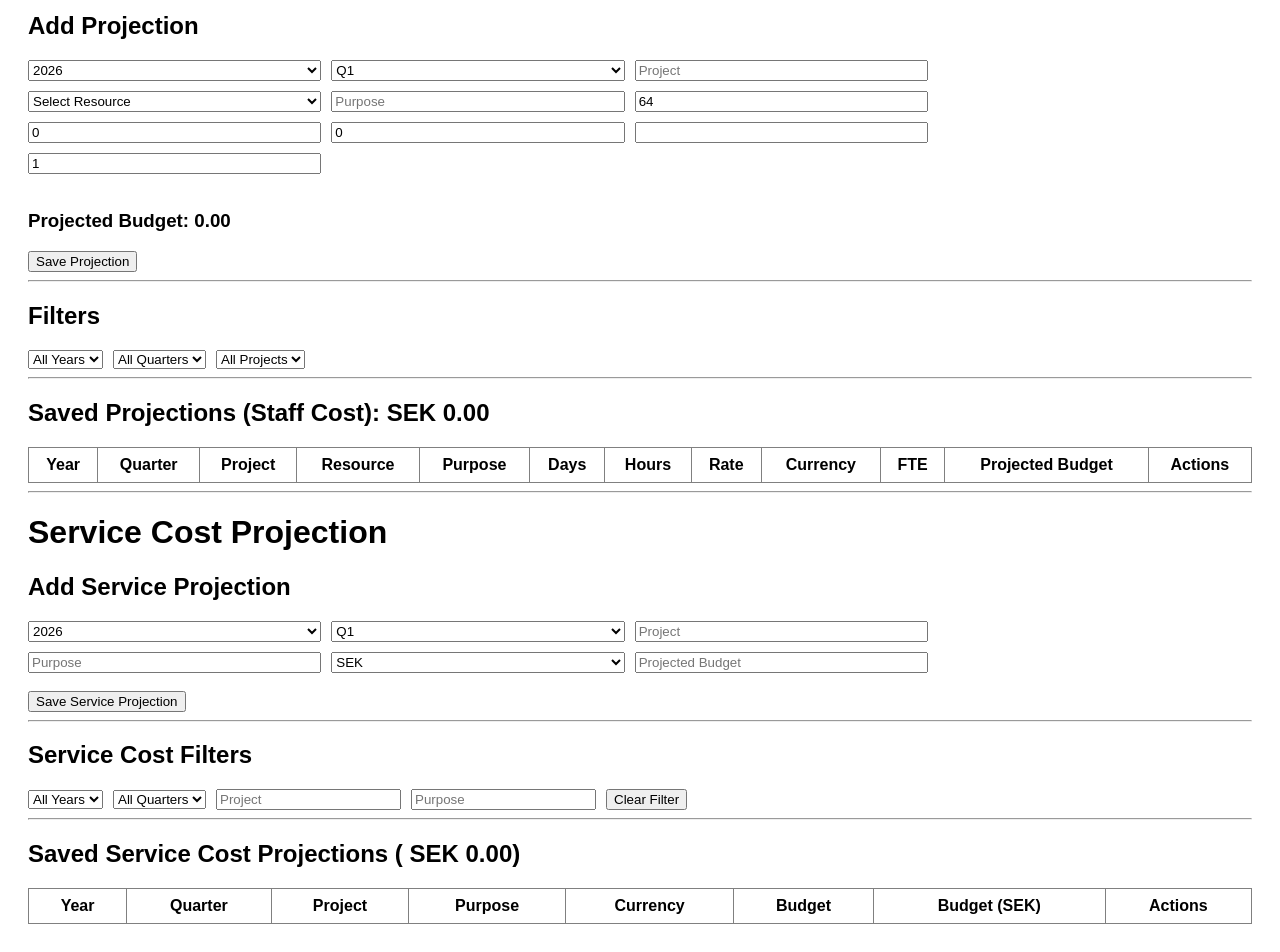
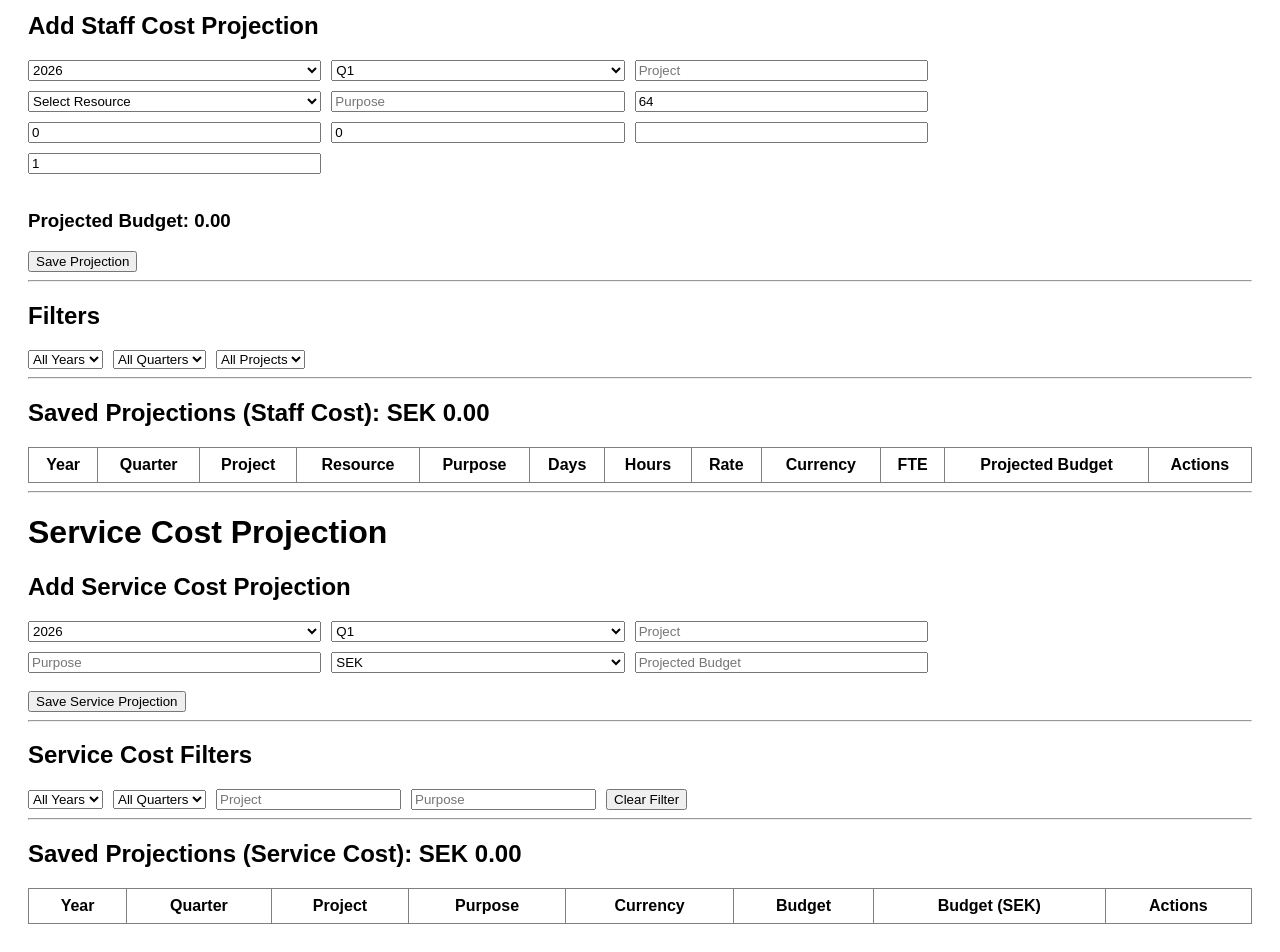
Before and after one commit to pinaki-GH/budget-tracker, a Next.js app: page /projections in a window 1280 px wide. Shown: the part 159-1111 px from the top of the page. Built offline with nearby package versions, Linux system fonts and the light colour scheme.

Commit message:
Update page.js

```diff
--- a/app/projections/page.js
+++ b/app/projections/page.js
@@ -534,7 +534,7 @@ function convertToSEK(
       <hr />
 
       <h2>
-        Add Projection
+        Add Staff Cost Projection
       </h2>
 
       <div
@@ -892,7 +892,7 @@ function convertToSEK(
 </h1>
 
 <h2>
-  Add Service Projection
+  Add Service Cost Projection
 </h2>
 
 <div
@@ -1078,13 +1078,11 @@ function convertToSEK(
     <hr />
 
 <h2>
-  Saved Service Cost Projections
+  Saved Projections (Service Cost):
   {' '}
-  (
   SEK
   {' '}
   {totalServiceSEK.toFixed(2)}
-  )
 </h2>
 
 <table
```
